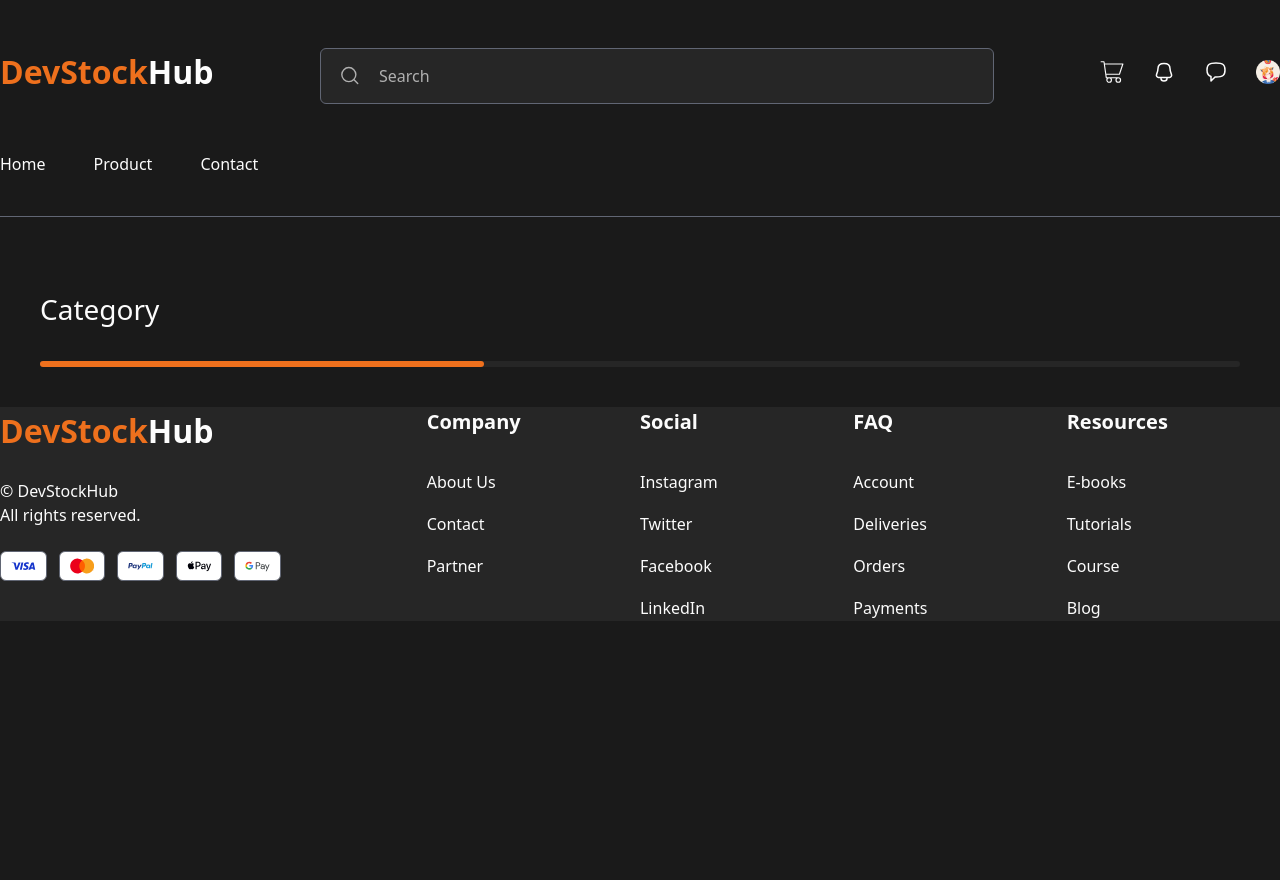
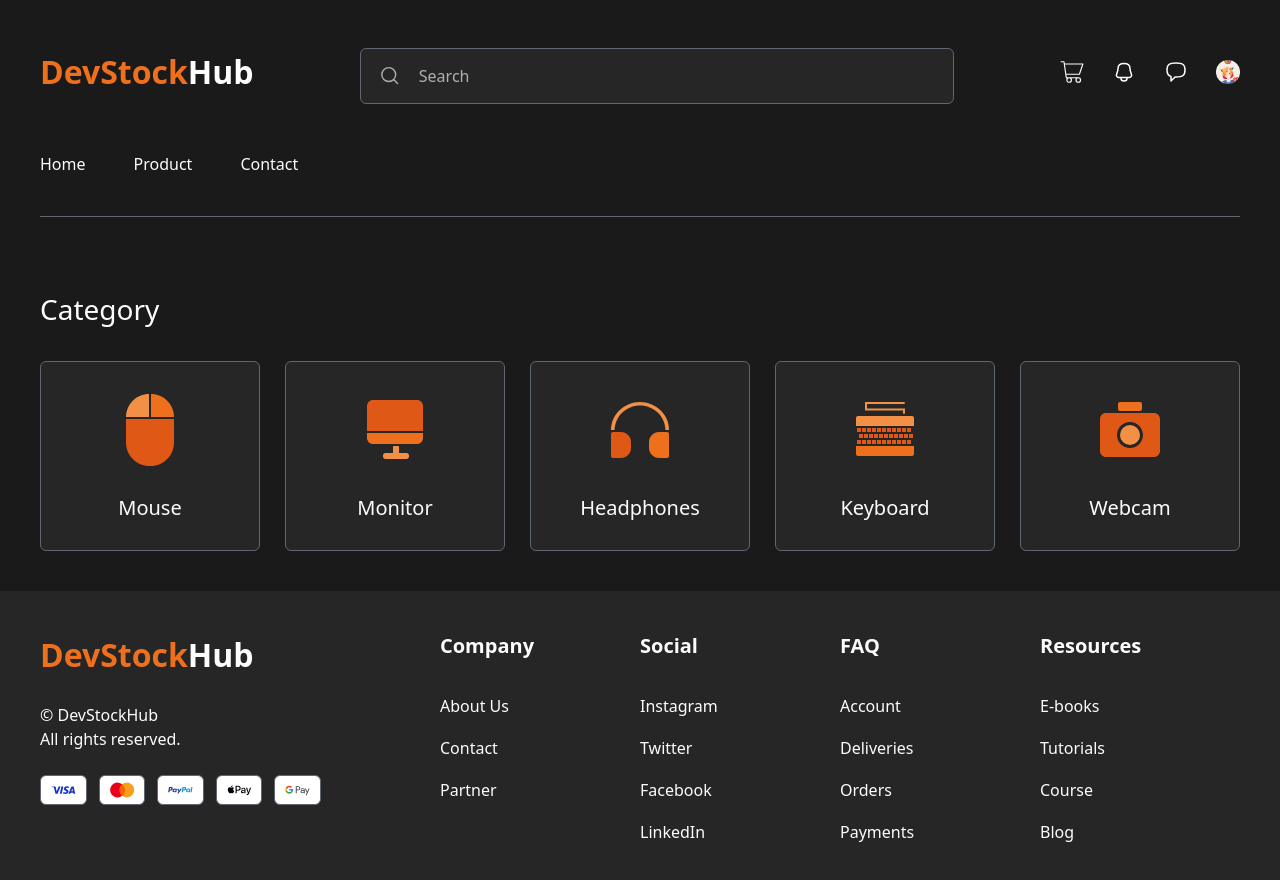
Before and after one commit to kozlofski/mod3_shop, a Next.js app: page /componentLab in a window 1280 px wide. Shown: the top 880 px of the page. Before the commit the page ends 800 px from the top, so only its background shows below. Built offline with nearby package versions, Linux system fonts and the light colour scheme.

Commit message:
category bar; brandCategoryButton refactor

```diff
--- a/app/componentLab/layout.tsx
+++ b/app/componentLab/layout.tsx
@@ -16,9 +16,9 @@ export default function RootLayout({
   return (
     <body>
       <Header />
-      <div className="bg-mainBg flex flex-col items-start gap-1 p-[40px]">
+      <main>
         {children}
-      </div>
+      </main>
       <Footer />
     </ body>
   );
--- a/app/componentLab/page.tsx
+++ b/app/componentLab/page.tsx
@@ -19,8 +19,9 @@ import HeaderButtons from "@/components/compoundComponents/HeaderButtons";
 import Header from "@/components/sectionComponents/Header";
 import Footer from "@/components/sectionComponents/Footer";
 import ProgressBar from "@/components/basicComponents/ProgressBar";
-import Section from "@/components/compoundComponents/SectionWithHeader";
-import SectionWithHeader from "@/components/compoundComponents/SectionWithHeader";
+import Section from "@/components/sectionComponents/SectionWithHeader";
+import SectionWithHeader from "@/components/sectionComponents/SectionWithHeader";
+import CategoryBar from "@/components/compoundComponents/CategoryBar";
 
 const alertText = "Lorem, ipsum dolor sit amet consectetur adipisicing elit. Fugiat sunt tempore fuga ab cupiditate sapiente, adipisci necessitatibus minus non ut aut, quas recusandae beatae aspernatur amet hic eum cumque possimus?"
 const shortAlertText = "Lorem, ipsum dolor sit amet"
@@ -36,7 +37,7 @@ export default function Home() {
   return (
     <>
       <SectionWithHeader header="Category" >
-        <ProgressBar size="l" progress={37} />
+        <CategoryBar ></CategoryBar>
       </SectionWithHeader>
     </>
   );
--- a/components/compoundComponents/BrandCategoryButton.tsx
+++ b/components/compoundComponents/BrandCategoryButton.tsx
@@ -1,33 +1,16 @@
 import React from 'react'
-import { MonitorIcon, MouseIcon, HeadphonesIcon, KeyboardIcon, WebcamIcon } from '../icons/icons'
 
 interface BrandCategoryButtonProps {
-    text: string;
+    icon: React.ReactNode,
+    text: string,
     onClick?: () => void
 }
 
-const BrandCategoryButton: React.FC<BrandCategoryButtonProps> = ({ text }) => {
-    const renderIcon = () => {
-        switch (text) {
-            case 'Mouse':
-                return <MouseIcon />;
-            case 'Monitor':
-                return <MonitorIcon />
-            case 'Headphones':
-                return <HeadphonesIcon />
-            case 'Keyboard':
-                return <KeyboardIcon />
-            case 'Webcam':
-                return <WebcamIcon />
-            default:
-                return null;
-        }
-    };
-
+const BrandCategoryButton = ({ icon, text }: BrandCategoryButtonProps) => {
     return (
-        <button className="text-primaryBtnTxt text-xl w-[220px] h-[190px] p-[28px] rounded-md border border-border flex flex-col items-center justify-between  bg-secondaryBg">
-            {renderIcon()}
-            {text}
+        <button className="brand-category-btn">
+            {icon}
+            <h4>{text}</h4>
         </button>
     );
 }
--- /dev/null
+++ b/components/compoundComponents/CategoryBar.tsx
@@ -0,0 +1,25 @@
+import React from 'react'
+import { HeadphonesIcon, KeyboardIcon, MonitorIcon, MouseIcon, WebcamIcon } from '../icons/icons'
+import BrandCategoryButton from './BrandCategoryButton'
+
+const categories = {
+    Mouse: <MouseIcon />,
+    Monitor: <MonitorIcon />,
+    Headphones: <HeadphonesIcon />,
+    Keyboard: <KeyboardIcon />,
+    Webcam: <WebcamIcon />
+}
+
+const CategoryBar = () => {
+    return (
+        <ul className="category-bar">
+            {Object.entries(categories).map(([name, svg]) => (
+                <li key={name}>
+                    <BrandCategoryButton icon={svg} text={name} />
+                </li>
+            ))}
+        </ul>
+    )
+}
+
+export default CategoryBar
--- a/components/compoundComponents/SectionWithHeader.tsx
+++ b/components/sectionComponents/SectionWithHeader.tsx
@@ -15,5 +15,4 @@ const SectionWithHeader = ({ children, className, header }: SectionWithHeaderPro
     )
 }
 
-
 export default SectionWithHeader
--- a/styles/biggerComponents.css
+++ b/styles/biggerComponents.css
@@ -1,6 +1,13 @@
 @layer {
+
+    /* #todo maybe divide this css into big components, sections, etc. */
     body {
         @apply h-full bg-mainBg flex flex-col justify-between;
+    }
+
+    main {
+        @apply w-full max-w-[1440px] m-auto;
+        @apply flex flex-col items-start gap-1 p-[40px];
     }
 
     .framedComponent {
@@ -8,7 +15,7 @@
     }
 
     .container {
-        @apply max-w-[1440px] m-auto
+        @apply max-w-[1440px] m-auto p-[40px];
     }
 
     section {
@@ -20,4 +27,16 @@
         @apply font-medium text-header text-[28px] leading-[40px];
     }
 
+    .category-bar {
+        @apply w-full flex flex-row justify-between;
+    }
+
+    .brand-category-btn {
+        @apply text-header text-xl bg-secondaryBg;
+        @apply w-[220px] h-[190px] p-[28px] rounded-md border border-border;
+        @apply flex flex-col items-center justify-between;
+    }
+
+
+
 }
```
